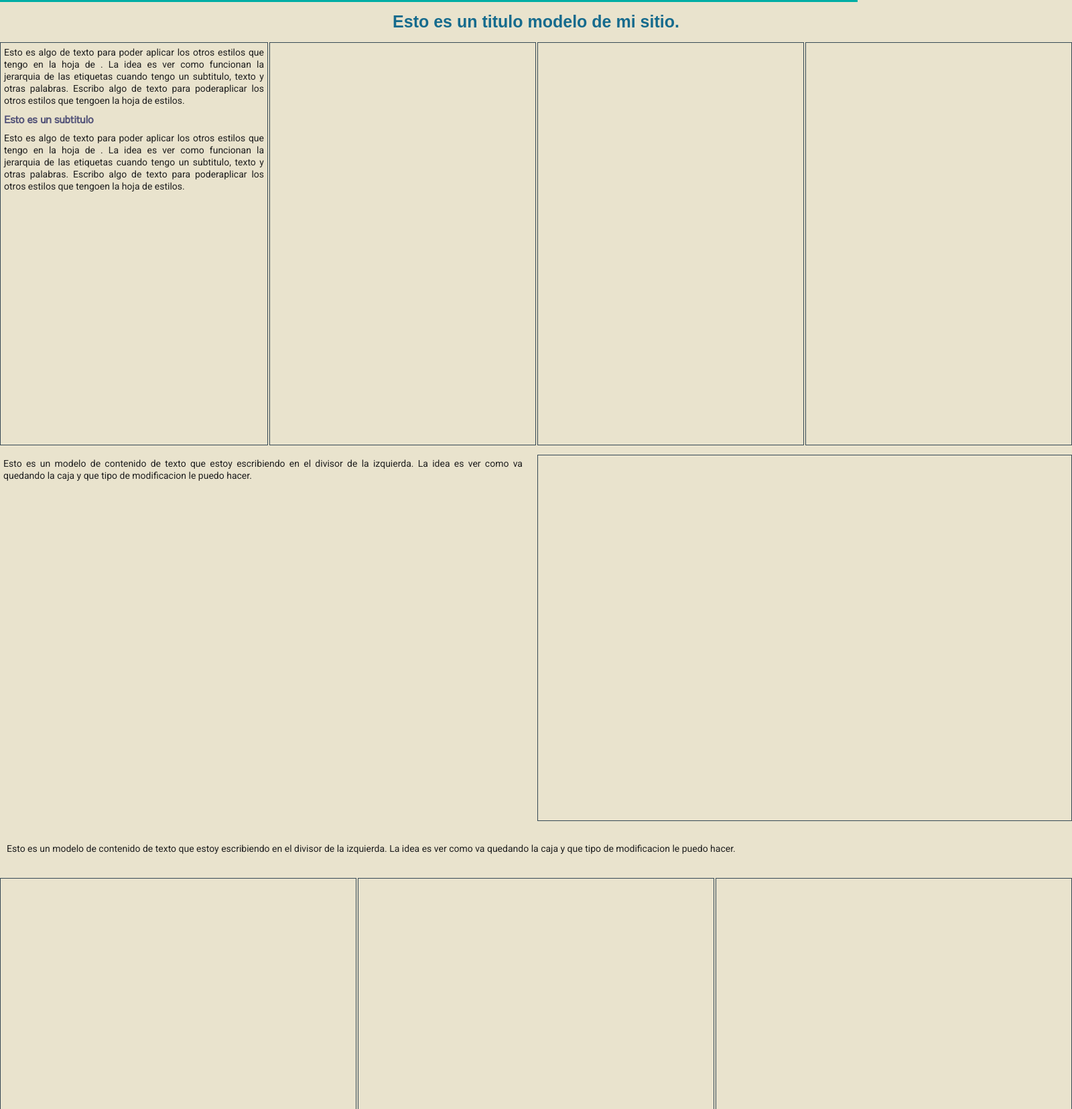
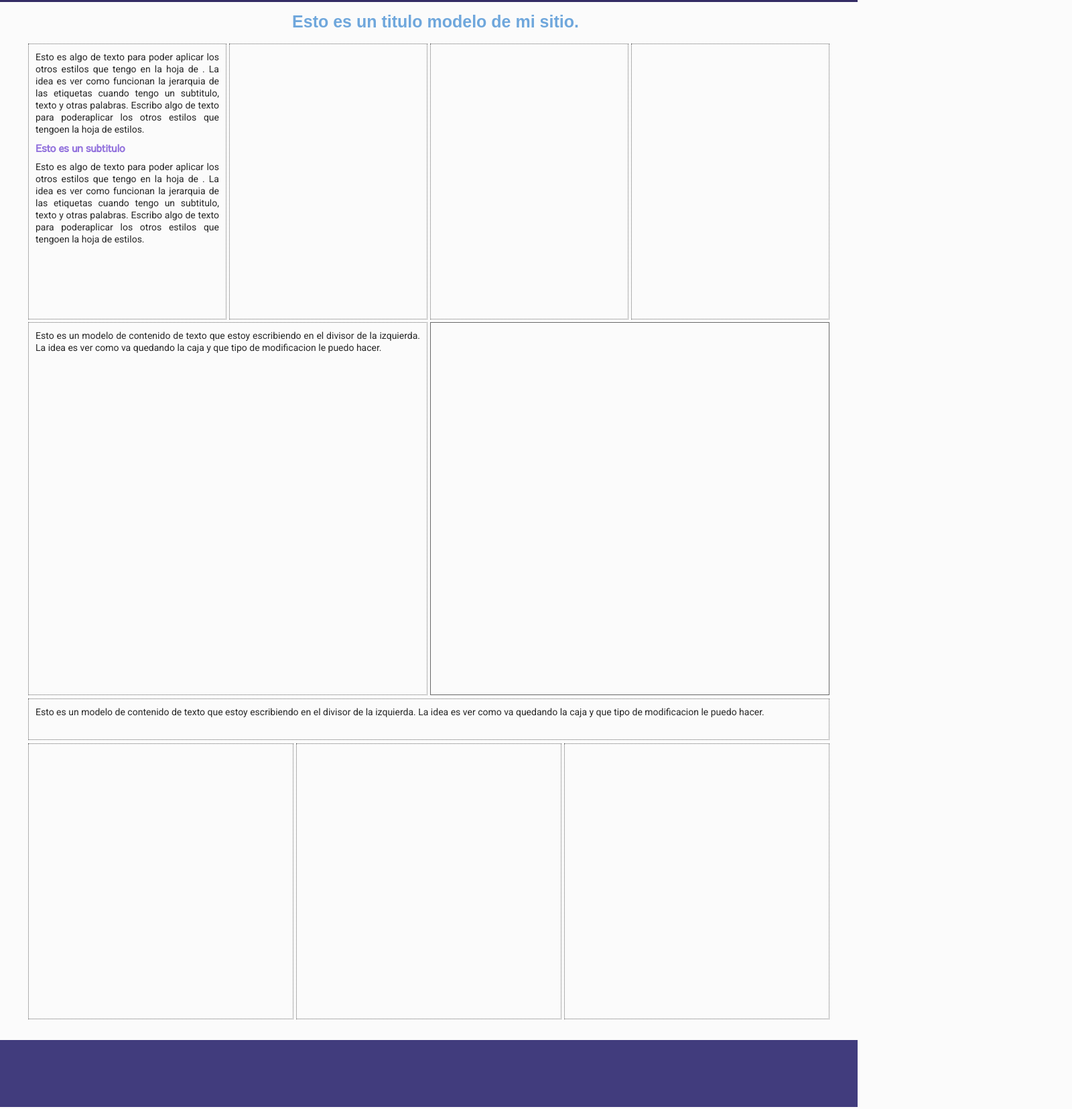
Before and after one commit to mlolaserrano/serrano-pmd, a plain HTML site: page index.html in a window 1280 px wide. Shown: the part 77-1733 px from the top of the page at 67% size, 1600 px wide, since content can reach past the window. Drawn offline with Linux system fonts and the light colour scheme; a web font is replaced by a local one.

Commit message:
Re-organización

```diff
--- a/index.html
+++ b/index.html
@@ -45,48 +45,36 @@
 
 <!-- Divisores principales -->
 <div id="divisor">
-                        <div id="encabezado">
-
-                        </div>
+    <div id="encabezado"> </div>
 </div>
 
 
 <div id="divisor2">
-                        <div id="nav">
-
-                        </div>
+    <div id="nav"> </div>
 </div>
 
-
+<!-- Titulo -->
 <div id="divisor3">
     <div id="cuerpo">
 
 <div class="title" id="titulo">
     <p>Esto es un titulo modelo de mi sitio.</p>
-
 </div>
 
-
-<!-- Cuatro columnas -->
-
-
-                            <div id="divisor5">
-                                <div id="cuerpo3">
+<!-- Cuatro Culumnas -->
+<div id="divisor4">
+    <div id="columnas-4">
         <div id="cuerpoizq2">
             <div id="izq2" class="texto">
-                                           <p> Esto es algo de texto para poder aplicar los otros estilos que tengo en la
-                                            hoja de . La idea es ver como funcionan la jerarquia de las etiquetas cuando tengo un
+                <p> Esto es algo de texto para poder aplicar los otros estilos que tengo en la  hoja de . La idea es ver como funcionan la jerarquia de las etiquetas cuando tengo un subtitulo,
+                    texto y otras palabras. Escribo algo de texto para poderaplicar los otros estilos que tengoen la hoja de estilos.</p>
+                <p class="subtitulo"> Esto es un subtitulo </p>
+                <p> Esto es algo de texto para poder aplicar los otros estilos que tengo en la hoja de . La idea es ver como funcionan la jerarquia de las etiquetas cuando tengo un
                     subtitulo, texto y otras palabras. Escribo algo de texto para poderaplicar los otros
-                                            estilos que tengoen la hoja de estilos.</p>
+                    estilos que tengoen la hoja de estilos. </p>
+            </div>
+            <div id="dere2">  </div>
 
-                                            <p class="subtitulo">Esto es un subtitulo</p>
-
-                                           <p> Esto es algo de texto para poder aplicar los otros estilos que tengo en la
-                                            hoja de . La idea es ver como funcionan la jerarquia de las etiquetas cuando tengo un
-                                            subtitulo, texto y otras palabras. Escribo algo de texto para poderaplicar los otros
-                                            estilos que tengoen la hoja de estilos.</p>
-                                        </div>
-                                        <div id="dere2"></div>
          </div>
 
             <div id="cuerpoder2">
@@ -96,61 +84,47 @@
     </div>
 </div>
 
+<!-- Dos columnas (texto + imagen) -->
 <div id="colum">
-
     <div id="izquierda">
-                                       <p class="texto"> Esto es un modelo de contenido de texto que estoy escribiendo en el divisor de la
-                                        izquierda. La idea es ver como va quedando la caja y que tipo de modificacion le puedo
-                                        hacer. </p>
+        <p class="texto"> Esto es un modelo de contenido de texto que estoy escribiendo en el divisor de la izquierda. La idea es ver como va quedando la caja y que tipo de modificacion le puedo hacer. </p>
     </div>
 
     <div id="derecha">
-
+    <!-- Aca iria la imagen -->
+    </div>
 </div>
 
+<!-- Debajo de las dos columnas, aca va el contenido que tendria scroll -->
+<div id="contenido">
+    <p class="texto"> Esto es un modelo de contenido de texto que estoy escribiendo en el divisor de la izquierda. La idea es ver como va quedando la caja y que tipo de modificacion le puedo hacer. </p>
 </div>
 
 
-
-                            <div id="contenido">
-                                <p class="texto"> Esto es un modelo de contenido de texto que estoy escribiendo en el divisor de la
-                                    izquierda. La idea es ver como va quedando la caja y que tipo de modificacion le puedo
-                                    hacer. </p>
-                            </div>
-
-                        </div>
-                    </div>
-
-
+ <!-- Tres Columnas -->
 <div id="divisor4">
-                                        <div id="cuerpo2">
-                                            <div id="cuerpoizq">
-                                            </div>
+    <div id="columnas-2">
+        <div id="cuerpoizq"> </div>
     <div id="cuerpoder">
         <div id="izq1"></div>
             <div id="dere1"></div>
         </div>
     </div>
 </div>
+
+</div> <!-- Cierre de cuerpo -->
+
+
+</div> <!-- Cierre de divisor 3 -->
+
+
+<!-- Footer -->
+<div id="divisor6">
+    <div id="footer"> </div>
 </div>
 
-
-
-
-
-                   <div id="divisor6">
-                        <div id="footer">
-                         </div>
-                   </div>
-
-
-
-
-
 <!-- JavaScript -->
-
 <script src="script.js"></script>
 
 </body>
-
 </html>
--- a/stylesheet.css
+++ b/stylesheet.css
@@ -1,19 +1,16 @@
 /* Pasar de porcentaje a px sin problema */
 /* Paso 7: Hoja de estilo externa */
-
 /* id, clase: clase para esrtructura general comun de cada caja, con el id modificas la estrucuta sin necesidad de tener distintas clases y divs */
-
-
 /* Propiedades de Página */
 :root {
-    --color1: #4bcc96;
-    --color2: #00aea5;
-    --color3: #E9E3CD;
-    --color4: #99ad77;
-    --color5: #364955;
-    --texto: #1f1f1f;
-    --titulo: #166b8d;
-    --subtitulo: #545479;
+    --color1: #271D4E;
+    --color2:#342C65;
+    --color3: #FBFBFB;
+    --color4: #413C7D;
+    --color5: #686868;
+    --texto: #272727;
+    --titulo: #6fa7dc;
+    --subtitulo: #906fdc;
     --transparente: rgba(0, 0, 0, 0);
   }
 
@@ -43,6 +40,7 @@ p{
 
 /* Divisores - id */
 
+/* Encabezado */
 #divisor{
     background-color: var(--color1);
     margin-left: auto;
@@ -53,6 +51,7 @@ p{
 
 }
 
+/* Navegación */
 #divisor2{
     background-color: var(--color2);
     margin-left: auto;
@@ -62,8 +61,8 @@ p{
 
 }
 
+/* Titulo del Sitio */
 #divisor3{
-    background-color: var(--color3);
     margin-left: auto;
     margin-right: auto;
     border-style: none;
@@ -71,16 +70,8 @@ p{
 
 }
 
-#divisor4{
-    margin-left: auto;
-    margin-right: auto;
-    border-style: none;
-    border-width: 0px;
-    padding-top: 20px
-
-}
-
-#divisor5{
+/* Columnas */
+#divisor4 #divisor5{
     margin-left: auto;
     margin-right: auto;
     border-style: none;
@@ -88,6 +79,8 @@ p{
 
 }
 
+
+/* Footer */
 #divisor6{
     background-color: var(--color4);
     margin-left: auto;
@@ -104,7 +97,7 @@ p{
     border-width: 0px;
     margin-left: auto;
     margin-right: auto;
-    width: 1600px; /*Referencia: No todos tienen el mismo monitor por lo que se elige una medida estandar. 1600px es ideal */
+    width: 1200px; /*Referencia: No todos tienen el mismo monitor por lo que se elige una medida estandar. 1600px es ideal */
     height: 30px;
 
 }
@@ -115,7 +108,7 @@ p{
     border-width: 0px;
     margin-left: auto;
     margin-right: auto;
-    width: 1600px;
+    width: 1200px;
     height: 50px;
 
 }
@@ -126,8 +119,8 @@ p{
     border-width: 0px;
     margin-left: auto;
     margin-right: auto;
-    width: 1600px;
-    height: auto;
+    width: 1200px;
+    height: 1550px;
 
 }
 
@@ -137,7 +130,7 @@ p{
     border-width: 0px;
     margin-left: auto;
     margin-right: auto;
-    width: 1600px;
+    width: 1200px;
     height: 100px;
 
 }
@@ -148,149 +141,42 @@ p{
     border-width: 0px;
     margin-left: auto;
     margin-right: auto;
-    width: 70%; /* (% del total del valor en px) */
-    height: 50px; /* Siempre restarle el padding al valor que uno quiere */
-    padding-top: 10px ;
+    width: 1200px;
+    height: 40px; /* Siempre restarle el padding al valor que uno quiere */
+    padding: 10px ;
     text-align: center;
 
 }
 
-#izquierda{
-    background-color: var(--transparente);
-    float: left;
-    height: 545px ;
-    width: 785px;
-    border-style: none;
-    border-width: 0px;
-    margin-left: auto;
-    margin-right: auto;
-    border-width: 0px;
-    margin-top: 10px ;
-    margin-bottom: 10px ;
-    padding-top: 5px;
-    padding-bottom: 10px;
-
-
-}
-
-#derecha{
-    float: right;
-    height: 545px;
-    width: 796px;
-    margin-left: auto;
-    margin-right: auto;
-    border: 1px solid var(--color5);
-    margin-top: 16px;
-
-}
-
-#contenido{
-    border-style: none;
-    border-width: 0px;
-    margin-left: auto;
-    margin-right: auto;
-    width: 1590px;
-    height: auto;
-    clear: both;
-    padding-left: 5px;
-    padding-right: 5px;
-    padding-top: 10px;
-    padding-bottom: 10px;
-
-   /* overflow-y: auto; */
-
-}
-
-
-
-/* 3 Columnas */
-/* Primer columna */
-#cuerpo2{
-
-
+/* 4 Columnas */
+#columnas-4{
     background-color: var(--transparente);
     border-style: none;
     border-width: 0px;
     margin-left: auto;
     margin-right: auto;
-    width: 1600px;
-    height: 620px;
-
-}
-
-#cuerpoizq{
-
-    float: left;
-    height: 600px;
-    width: 530px;
-    margin-left: auto;
-    margin-right: auto;
-    border: 1px solid var(--color5);
-
-}
-
-/* 2da y 3ra */
-#cuerpoder{
-
-    float: right;
-    height: 650px;
-    width: 1066px;
-    margin-left: auto;
-    margin-right: auto;
-    border-style: none;
-    border-width: 0px;
-    background-color: var(--transparente);
-
-}
-
-#izq1{
-    float: left;
-    height: 600px;
-    width: 530px;
-    margin-left: auto;
-    margin-right: auto;
-    border: 1px solid var(--color5);
-
-}
-
-#dere1{
-    float: right;
-    height: 600px;
-    width: 530px;
-    margin-left: auto;
-    margin-right: auto;
-    border: 1px solid var(--color5);
-}
-
-/* 4 Columnas */
-#cuerpo3{
-    background-color: var(--transparente);
-    border-style: none;
-    border-width: 0px;
-    margin-left: auto;
-    margin-right: auto;
-    width: 1600px;
-    height: auto;
-    padding-bottom: 10px;
+    width: 1200px;
+    height: 416px;
 
 }
 
 #cuerpoizq2{
     float: left;
-    height: 600px;
-    width: 800px;
+    height: 400px;
+    width: 600px;
     margin-left: auto;
     margin-right: auto;
     border-style: none;
     border-width: 0px;
+
 
 }
 
 #cuerpoder2{
 
     float: right;
-    height: 600px;
-    width: 798px;
+    height: 400px;
+    width: 600px;
     margin-left: auto;
     margin-right: auto;
     border-style: none;
@@ -300,39 +186,148 @@ p{
 
 #izq2{
     float: left;
-    height: 600px;
-    width: 398px;
-    margin-left: auto;
-    margin-right: auto;
-    border: 1px solid var(--color5);
+    height: 400px;
+    width: 284px;
+    border: 1px dotted  var(--color5);
+    padding: 5px;
+    margin: 2px
+
+
 }
 
 #dere2{
-    float: right;
-    height: 600px;
-    width: 396px;
-    margin-left: auto;
-    margin-right: auto;
-    border: 1px solid var(--color5);
+    float: left;
+    height: 400px;
+    width: 284px;
+    border: 1px dotted  var(--color5);
+    padding: 5px;
+    margin: 2px
+
+
 }
 
 #izq3{
     float: left;
-    height: 600px;
-    width: 396px;
-    margin-left: auto;
-    margin-right: auto;
-    border: 1px solid var(--color5);
+    height: 400px;
+    width: 284px;
+    border: 1px dotted  var(--color5);
+    padding: 5px;
+    margin: 2px
+
 }
 
 #dere3{
+    float: left;
+    height: 400px;
+    width: 284px;
+    border: 1px dotted  var(--color5);
+    padding: 5px;
+    margin: 2px
+
+}
+
+/* 2 Columnas */
+#izquierda{
+    background-color: var(--transparente);
+    float: left;
+    height: 545px ;
+    width: 584px;
+    border-style: none;
+    border-width: 0px;
+    margin: 2px 2px 5px 2px;
+    padding: 5px;
+    border-width: 0px;
+    border: 1px dotted  var(--color5);
+
+}
+
+#derecha{
     float: right;
-    height: 600px;
-    width: 396px;
+    height: 545px ;
+    width: 584px;
+    border-style: none;
+    border-width: 0px;
+    margin: 2px 2px 5px 2px;
+    padding: 5px;
+    border-width: 0px;
+    border: 1px solid  var(--color5);
+}
+
+/* Contenido que tendria scroll */
+#contenido{
+    border-style: none;
+    border-width: 0px;
+    margin: 2px 2px 3px 2px;
+
+    padding: 5px;
+    width: 1184px;
+    height: 50px;
+    clear: both;
+    border: 1px dotted  var(--color5);
+
+   /* overflow-y: auto; */
+
+}
+
+/* 3 Columnas */
+/* Primer columna */
+#columnas-2{
+
+    background-color: var(--transparente);
+    border-style: none;
+    border-width: 0px;
     margin-left: auto;
     margin-right: auto;
-    border: 1px solid var(--color5);
+    width: 1200px;
+    height: 400px;
+
 }
+
+#cuerpoizq{
+
+    float: left;
+    height: 400px;
+    width: 384px;
+    margin: 2px;
+    padding: 5px;
+    border: 1px dotted  var(--color5);
+
+}
+
+/* 2da y 3ra */
+#cuerpoder{
+
+    float: right;
+    height: 400px;
+    width: 800px;
+    margin-left: auto;
+    margin-left: auto;
+    margin-right: auto;
+    border-width: 0px;
+    background-color: var(--transparente);
+
+}
+
+#izq1{
+    float: left;
+    height: 400px;
+    width: 384px;
+    margin: 2px;
+    padding: 5px;
+    border: 1px dotted  var(--color5);
+
+}
+
+#dere1{
+    float: right;
+    height: 400px;
+    width: 384px;
+    margin: 2px;
+    padding: 5px;
+    border: 1px dotted  var(--color5);
+}
+
+
 
 /* Clases */
 .title{
```
Lines whose indentation alone changed are shown as unchanged.
